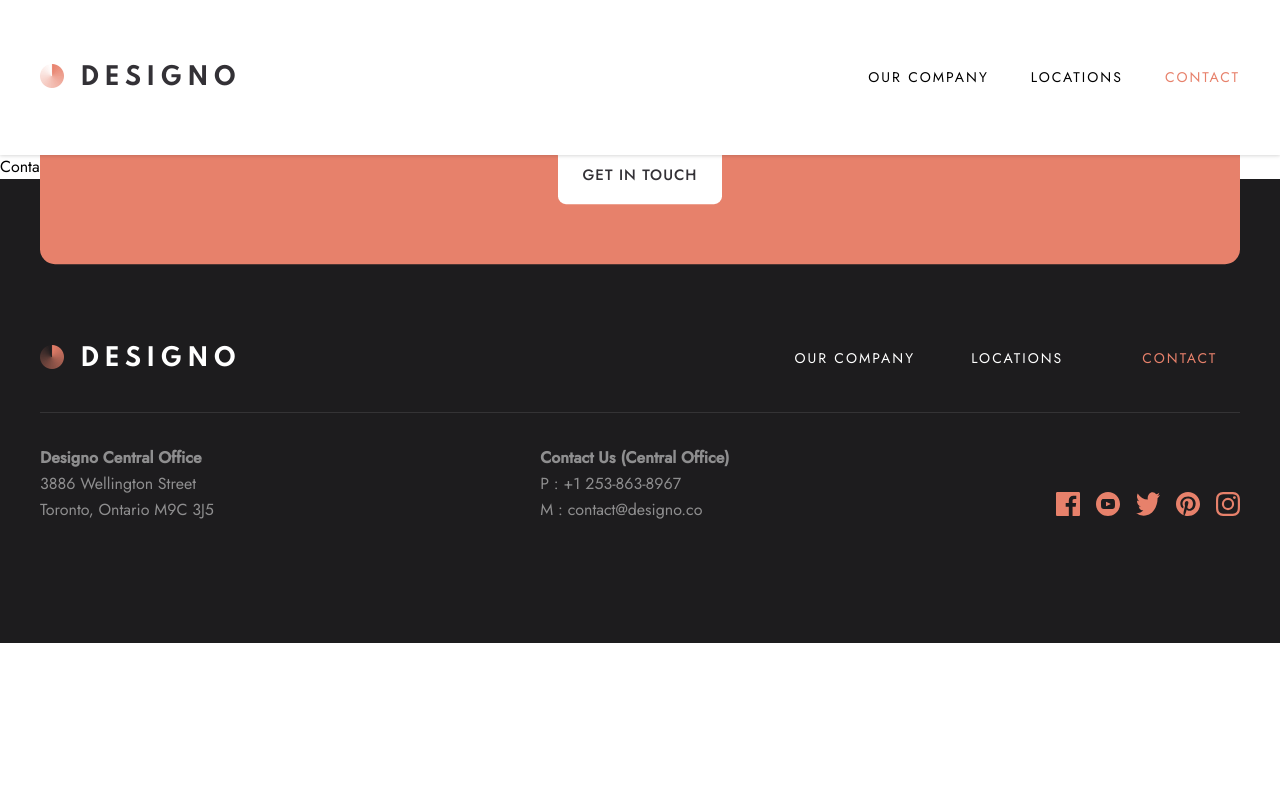
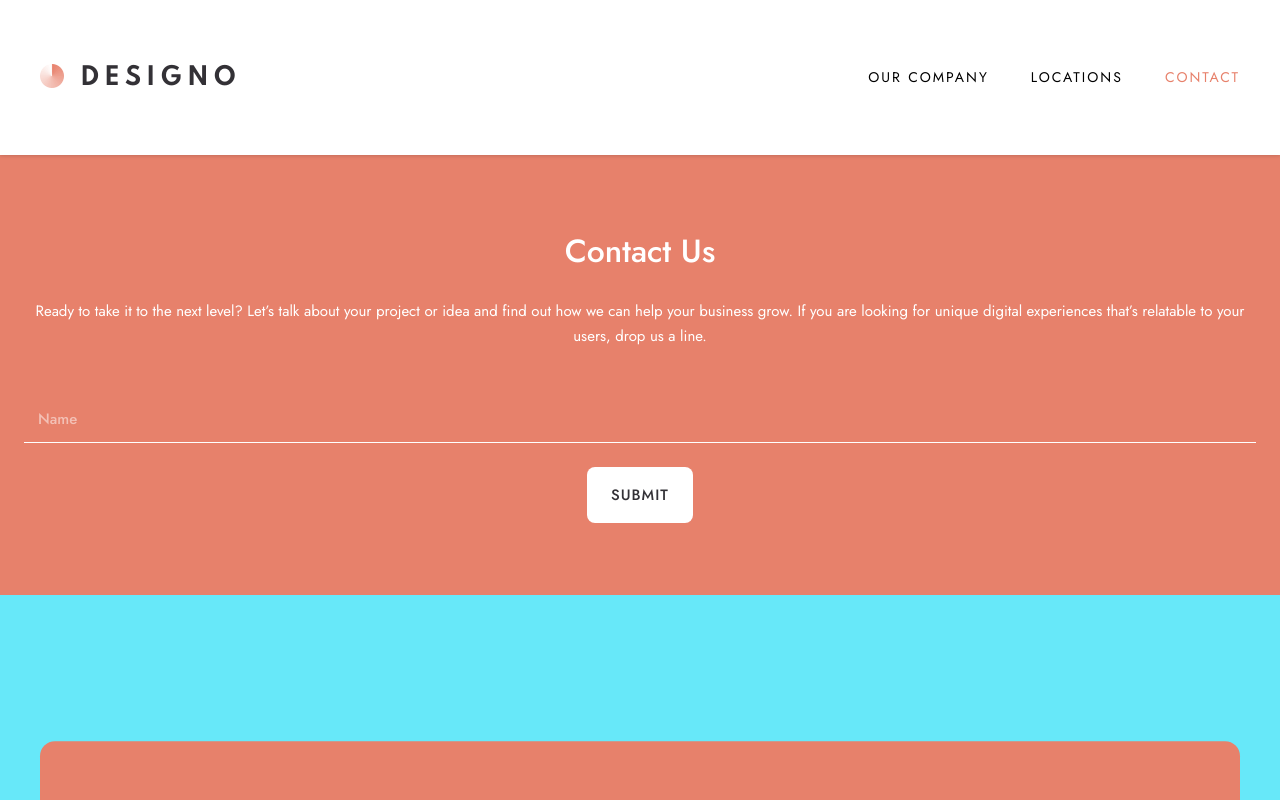
Before and after one commit to dgarcia1724/Designo, a React (Vite) app: page /contact in a window 1280 px wide. Shown: the top 800 px of the page. Built offline with nearby package versions, Linux system fonts and the light colour scheme; the HTML template or start-up script is replaced by a standard one.

Commit message:
done with first input for Contact

```diff
--- a/src/index.css
+++ b/src/index.css
@@ -146,3 +146,32 @@ html {
 .cardBox:hover > section > p {
   color: #fff;
 }
+
+/******* Form  ********/
+.formInput {
+  padding-left: 14px;
+  padding-top: 11px;
+  padding-bottom: 11px;
+
+  width: 100%;
+
+  border-bottom: 1px solid white;
+  outline: none;
+}
+
+.formInput::placeholder {
+  color: rgba(255, 255, 255, 0.5);
+}
+
+.formInput:focus {
+  border-bottom: 3px solid white;
+}
+
+.errorMessage {
+  position: absolute;
+
+  top: 50%;
+  transform: translateY(-50%);
+
+  right: 8px;
+}
--- a/src/pages/Contact.jsx
+++ b/src/pages/Contact.jsx
@@ -1,7 +1,80 @@
+import { useReducer } from "react";
+import WhiteBtn from "../components/whiteBtn";
+
+function reducer(state, action) {
+  switch (action.type) {
+    case "setName":
+      return { ...state, name: action.payload };
+    case "setNameIsEmpty":
+      return { ...state, nameIsEmpty: action.payload };
+    default:
+      throw new Error("Unknown Action");
+  }
+}
+
+const initialState = {
+  name: "",
+  nameIsEmpty: false,
+};
+
 function Contact() {
+  const [{ name, nameIsEmpty }, dispatch] = useReducer(reducer, initialState);
+
+  function handleSubmit() {
+    if (name === "") {
+      dispatch({ type: "setNameIsEmpty", payload: true });
+    } else {
+      dispatch({ type: "setNameIsEmpty", payload: false });
+    }
+  }
+
   return (
     <div>
-      <h1>Contact</h1>
+      <div
+        className="bg-primaryPeach text-white py-[72px] px-[24px]
+      grid gap-[48px]"
+      >
+        <section className="text-center">
+          <h1 className="mb-[24px] font-medium text-[32px] tracking-[0px]">
+            Contact Us
+          </h1>
+          <p className="font-normal text-[15px] leading-[25px] tracking-[0px]">
+            Ready to take it to the next level? Let’s talk about your project or
+            idea and find out how we can help your business grow. If you are
+            looking for unique digital experiences that’s relatable to your
+            users, drop us a line.
+          </p>
+        </section>
+        <section className="text-center">
+          <div className="mb-[24px] relative">
+            <input
+              className="formInput font-medium text-[15px] tracking-[0px] bg-transparent"
+              type="text"
+              placeholder="Name"
+              value={name}
+              onChange={(e) =>
+                dispatch({ type: "setName", payload: e.target.value })
+              }
+            />
+            {nameIsEmpty && (
+              <div className="errorMessage flex items-center gap-[9px]">
+                <p className="italic text-[12px] tracking-[0px]">
+                  Can't be empty
+                </p>
+                <img
+                  src="src\designo-multi-page-website\starter-code\assets\contact\desktop\icon-error.svg"
+                  alt="icon-error"
+                />
+              </div>
+            )}
+          </div>
+          <WhiteBtn>
+            <div onClick={handleSubmit}>SUBMIT</div>
+          </WhiteBtn>
+        </section>
+      </div>
+      {/* fake box delete later */}
+      <div className="w-full h-[400px] bg-cyan-300"></div>
     </div>
   );
 }
```
